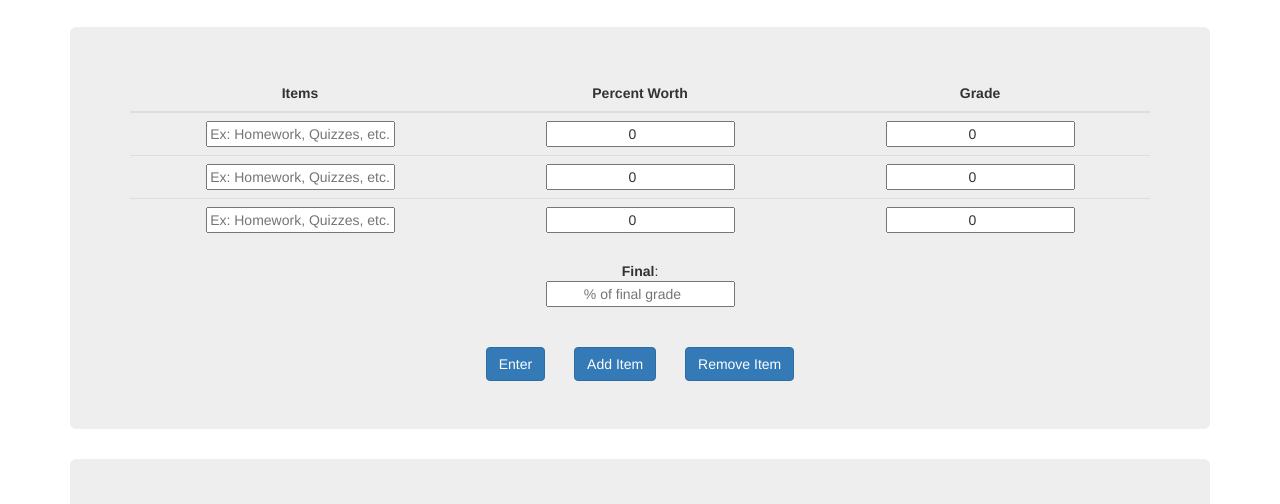
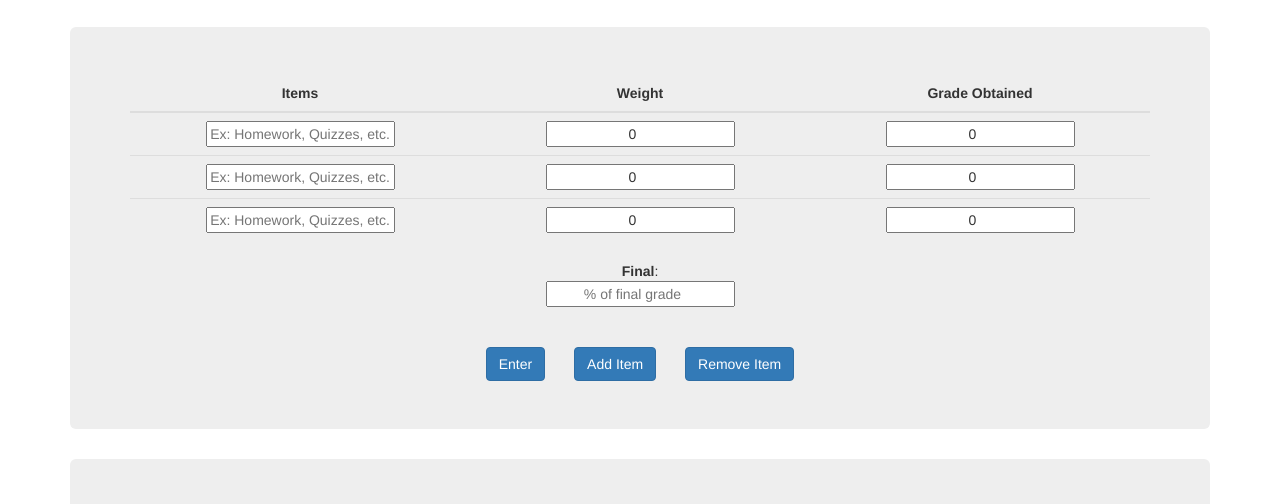
Before and after one commit to ZMil/wat, a website: page index.html in a window 1280 px wide. Shown: the part 83-587 px from the top of the page. Drawn offline with nearby package versions, Linux system fonts and the light colour scheme.

Commit message:
fixed wording

```diff
--- a/index.html
+++ b/index.html
@@ -24,8 +24,8 @@
         <thead>
           <tr>
             <th>Items</th>
-            <th>Percent Worth</th>
-            <th>Grade</th>
+            <th>Weight</th>
+            <th>Grade Obtained</th>
           </tr>
       </thead>
 
```
